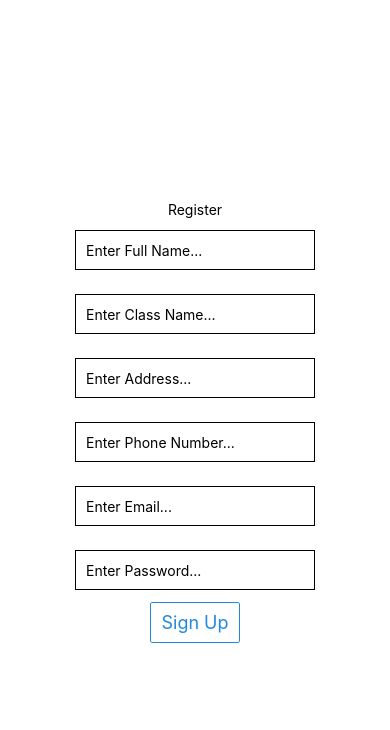
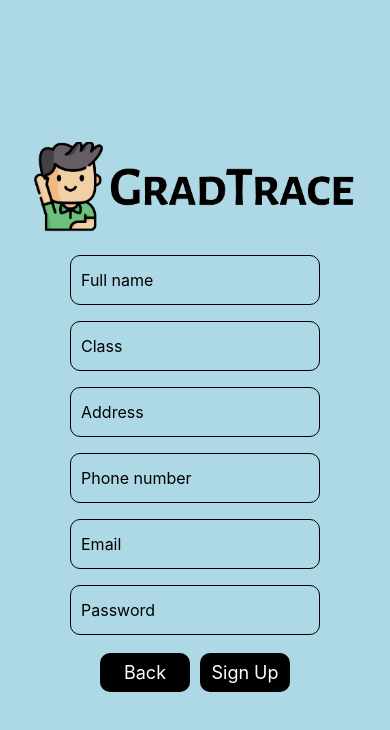
Before and after one commit to GradTrace/gradtrace-client-mobile, a React Native app in the folder GradTrace/: screen /Register in a window 390 px wide. Shown: the top 730 px of the page. Built offline with nearby package versions, Linux system fonts and the light colour scheme.

Commit message:
add: layouting at register  screen

```diff
--- a/GradTrace/src/screens/Register.js
+++ b/GradTrace/src/screens/Register.js
@@ -1,6 +1,8 @@
-import { View, StyleSheet, Text, TextInput } from "react-native";
+import { View, StyleSheet, Text, TextInput, Alert, Image } from "react-native";
 import { Button } from "@rneui/themed";
 import { useState } from "react";
+
+import logo from "../../assets/GradTrace-logo.png";
 
 export default function RegisterScreen({ navigation }) {
   const [textFullName, setTextFullName] = useState("");
@@ -16,47 +18,75 @@ export default function RegisterScreen({ navigation }) {
 
   return (
     <View style={styles.container}>
-      <Text>Register</Text>
+      <Image source={logo} style={styles.logo} />
 
       <TextInput
         style={styles.input}
         onChangeText={setTextFullName}
         value={textFullName}
-        placeholder="Enter Full Name..."
+        placeholder="Full name"
       />
       <TextInput
         style={styles.input}
         onChangeText={setTextClassName}
         value={textClassName}
-        placeholder="Enter Class Name..."
+        placeholder="Class"
       />
       <TextInput
         style={styles.input}
         onChangeText={setTextAddress}
         value={textAddress}
-        placeholder="Enter Address..."
+        placeholder="Address"
       />
       <TextInput
         style={styles.input}
         onChangeText={setTextPhoneNumber}
         value={textPhoneNumber}
-        placeholder="Enter Phone Number..."
+        placeholder="Phone number"
       />
       <TextInput
         style={styles.input}
         onChangeText={setTextEmail}
         value={textEmail}
-        placeholder="Enter Email..."
+        placeholder="Email"
       />
       <TextInput
         style={styles.input}
         onChangeText={setTextPassword}
         value={textPassword}
         secureTextEntry={true}
-        placeholder="Enter Password..."
+        placeholder="Password"
       />
-
-      <Button title="Sign Up" type="outline" onPress={goToLogin} />
+      <View style={{ flexDirection: "row" }}>
+        <Button
+          title="Back"
+          onPress={goToLogin}
+          titleStyle={{ fontSize: 18 }}
+          buttonStyle={{
+            backgroundColor: "black",
+            borderRadius: 10,
+          }}
+          containerStyle={{
+            width: 90,
+            marginHorizontal: 5,
+            marginVertical: 10,
+          }}
+        />
+        <Button
+          title="Sign Up"
+          onPress={goToLogin}
+          titleStyle={{ fontSize: 18 }}
+          buttonStyle={{
+            backgroundColor: "black",
+            borderRadius: 10,
+          }}
+          containerStyle={{
+            width: 90,
+            marginHorizontal: 5,
+            marginVertical: 10,
+          }}
+        />
+      </View>
     </View>
   );
 }
@@ -64,15 +94,22 @@ export default function RegisterScreen({ navigation }) {
 const styles = StyleSheet.create({
   container: {
     flex: 1,
-    backgroundColor: "#fff",
+    backgroundColor: "lightblue",
     alignItems: "center",
     justifyContent: "center",
   },
   input: {
-    height: 40,
-    margin: 12,
+    height: 50,
+    width: 250,
+    margin: 8,
     borderWidth: 1,
     padding: 10,
+    borderRadius: 10,
+    fontSize: 16,
   },
-
+  logo: {
+    width: 340,
+    height: 90,
+    marginBottom: 15,
+  },
 });
```
